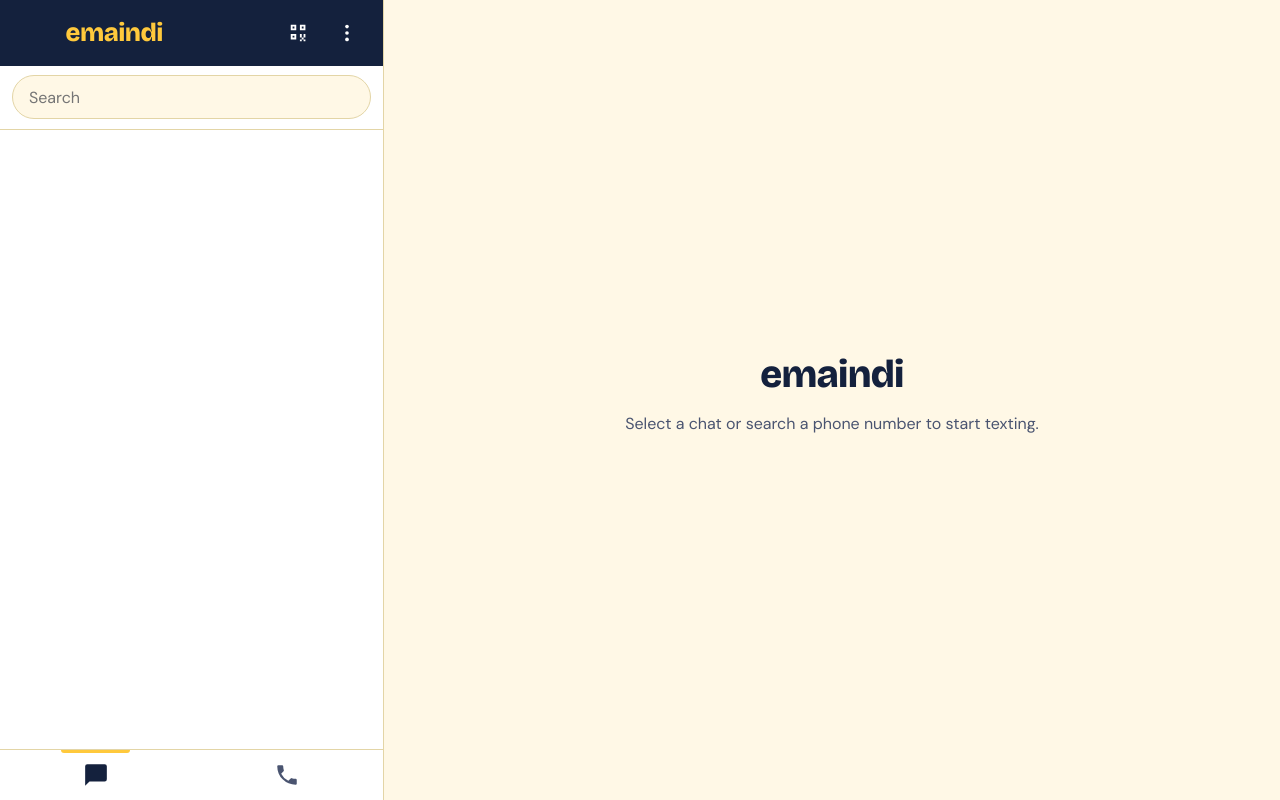
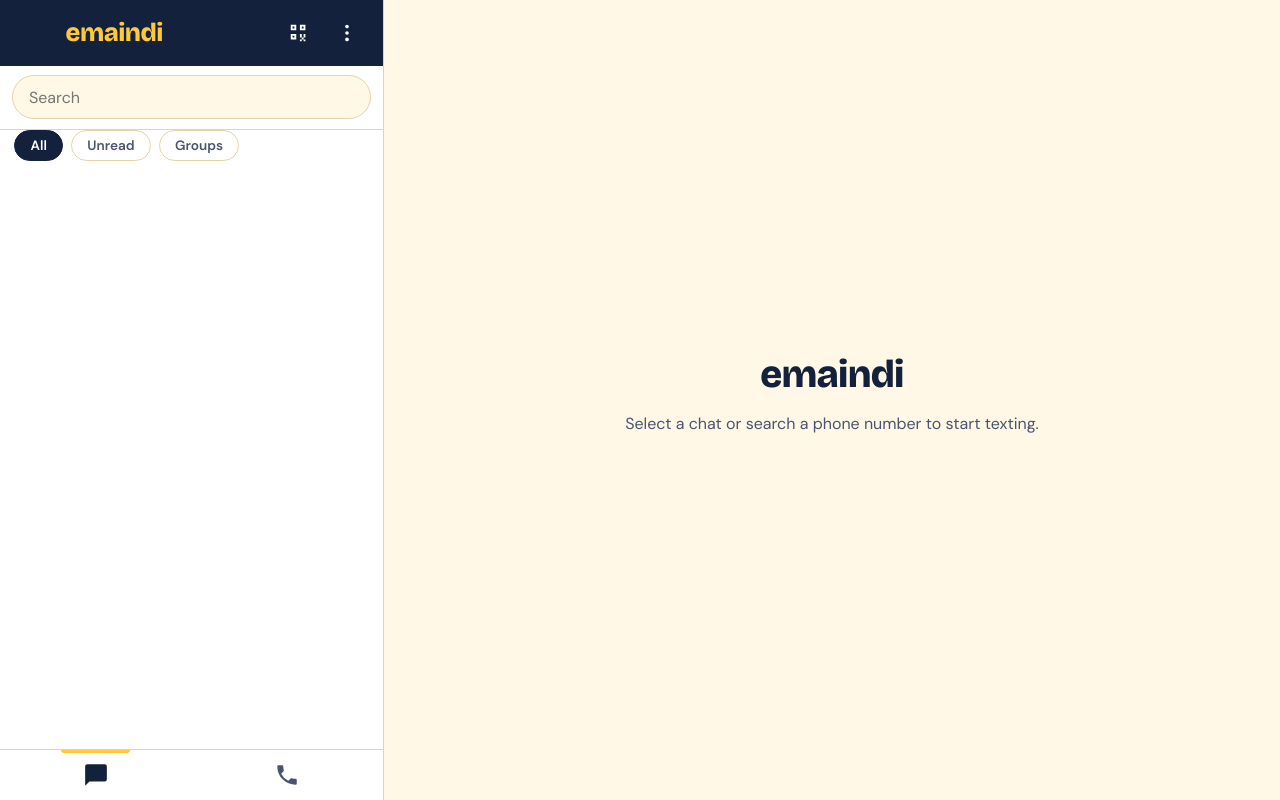
Before and after one commit to rachvi47/emaindi, a plain HTML site: page home.html in a window 1280 px wide. Drawn offline with nearby package versions, Linux system fonts and the light colour scheme; no server answers.

Commit message:
Add chips for filtering options in home.html

```diff
--- a/home.html
+++ b/home.html
@@ -13,6 +13,9 @@
   <link rel="stylesheet" href="home.css">
   <style>
     #calls{flex:1;overflow-y:auto}
+    .chip{flex:none;padding:.4rem .95rem;border-radius:2rem;border:1px solid var(--line);background:none;font-weight:600;font-size:.85rem;color:var(--soft);cursor:pointer}
+    .chip.on{background:var(--navy);color:#fff;border-color:var(--navy)}
+    :root[data-theme=dark] .chip.on{background:var(--marigold);color:#14213D;border-color:var(--marigold)}
     #dd button{display:flex;align-items:center;gap:12px;width:100%;padding:13px 14px;text-align:left;font-weight:600;border-radius:10px;background:none;border:0;cursor:pointer;color:inherit}
     #dd button:hover{background:rgba(128,128,128,.16)}
     #tabs{display:flex;flex:none;background:inherit;border-top:1px solid var(--line);padding-bottom:env(safe-area-inset-bottom)}
@@ -44,6 +47,9 @@
       <div id="offline" hidden>No internet · showing your saved chats</div>
       <div class="search">
         <input id="q" type="search" placeholder="Search" autocomplete="off">
+      </div>
+      <div id="chips" style="display:flex;gap:8px;padding:0 .9rem .6rem;overflow-x:auto;flex:none">
+        <button class="chip on" data-f="all">All</button><button class="chip" data-f="unread">Unread</button><button class="chip" data-f="groups">Groups</button>
       </div>
       <div id="rows"></div>
       <div id="calls" hidden></div>
```
